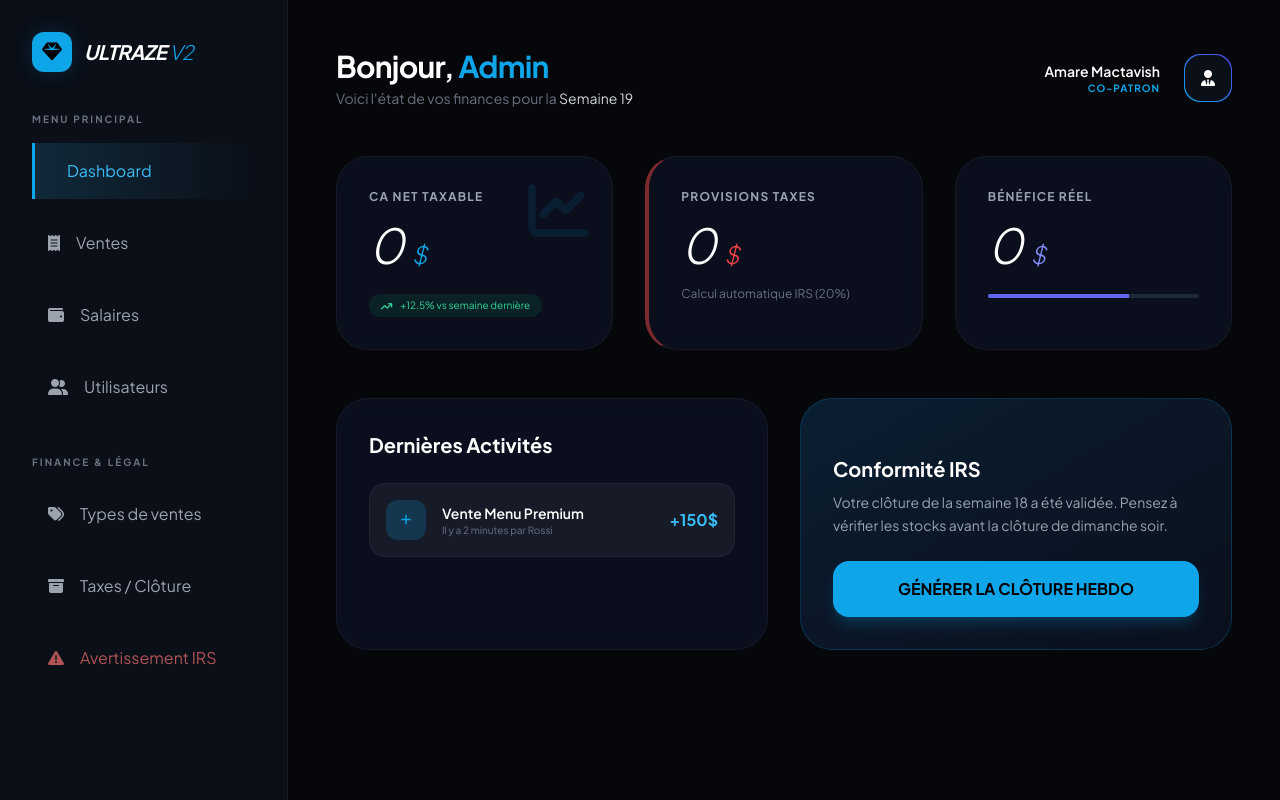
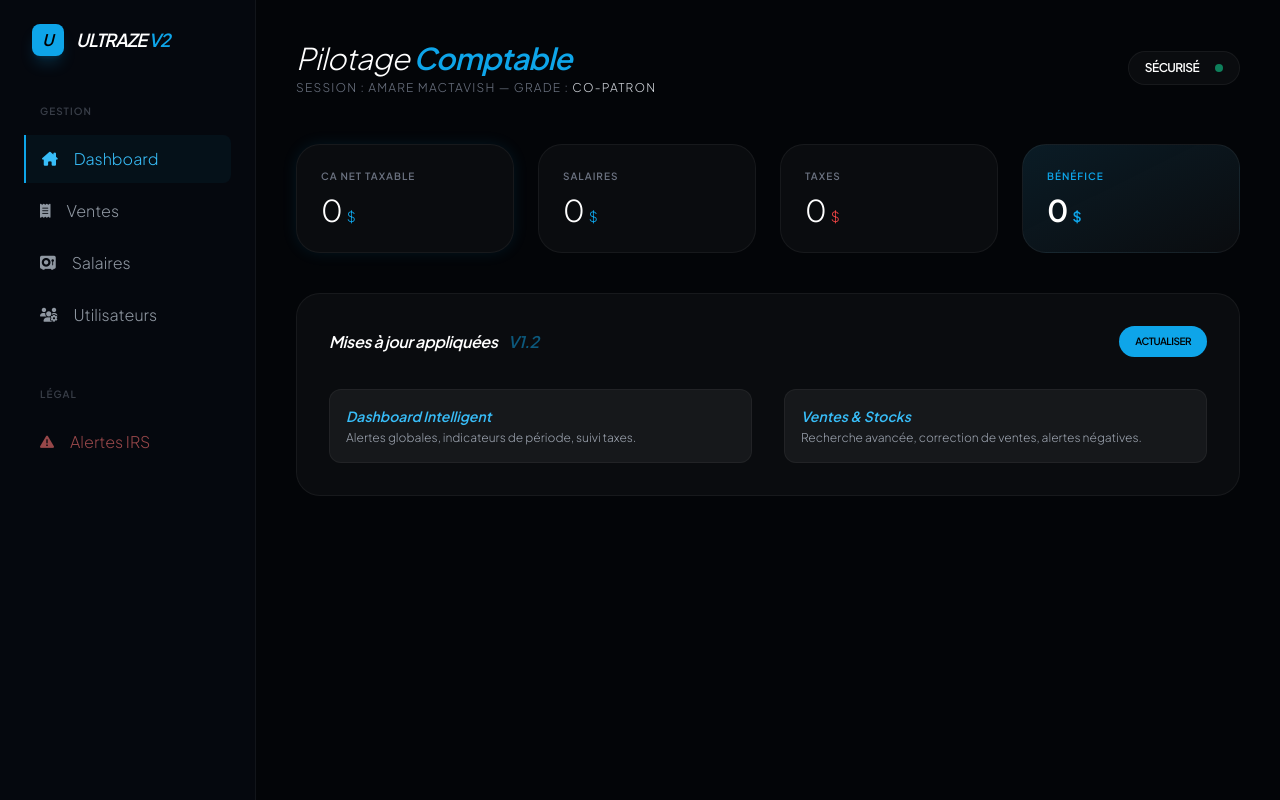
Before and after one commit to Hyuko123/comptabilit-, a Flask app: page /dashboard in a window 1280 px wide. Run offline with Flask 3, Linux system fonts and the light colour scheme; some libraries are stand-ins or nearby versions.

Commit message:
Update dashboard.html

```diff
--- a/templates/dashboard.html
+++ b/templates/dashboard.html
@@ -2,149 +2,96 @@
 <html lang="fr">
 <head>
     <meta charset="UTF-8">
-    <meta name="viewport" content="width=device-width, initial-scale=1.0">
-    <title>Ultraze V2 | Premium Management</title>
     <script src="https://cdn.tailwindcss.com"></script>
-    <link href="https://fonts.googleapis.com/css2?family=Plus+Jakarta+Sans:wght@300;400;600;700&display=swap" rel="stylesheet">
+    <link href="https://fonts.googleapis.com/css2?family=Plus+Jakarta+Sans:wght@300;600&display=swap" rel="stylesheet">
     <link rel="stylesheet" href="https://cdnjs.cloudflare.com/ajax/libs/font-awesome/6.5.1/css/all.min.css">
     <style>
-        body { font-family: 'Plus Jakarta Sans', sans-serif; background-color: #05070a; color: #e2e8f0; }
-        .glass-card { background: rgba(15, 23, 42, 0.6); backdrop-filter: blur(12px); border: 1px solid rgba(255, 255, 255, 0.05); }
-        .sidebar-item:hover { background: linear-gradient(90deg, rgba(56, 189, 248, 0.1) 0%, transparent 100%); border-left: 3px solid #0ea5e9; }
-        .active-link { background: linear-gradient(90deg, rgba(56, 189, 248, 0.15) 0%, transparent 100%); border-left: 3px solid #0ea5e9; color: #38bdf8; }
-        .sidebar { transition: all 0.4s cubic-bezier(0.4, 0, 0.2, 1); }
-        .cyan-glow { box-shadow: 0 0 20px rgba(14, 165, 233, 0.15); }
+        body { font-family: 'Plus Jakarta Sans', sans-serif; background-color: #030508; }
+        .sidebar { background: rgba(6, 9, 15, 0.95); backdrop-filter: blur(20px); border-right: 1px solid rgba(255,255,255,0.05); }
+        .glass { background: rgba(255, 255, 255, 0.03); border: 1px solid rgba(255, 255, 255, 0.05); border-radius: 24px; }
+        .cyan-glow { box-shadow: 0 0 15px rgba(14, 165, 233, 0.1); }
     </style>
 </head>
-<body class="overflow-x-hidden">
+<body class="text-slate-300">
 
-    <aside id="sidebar" class="fixed left-0 top-0 h-full w-72 bg-[#0a0f18] border-r border-white/5 z-50 sidebar -translate-x-full lg:translate-x-0">
-        <div class="p-8">
-            <div class="flex items-center gap-3 mb-10">
-                <div class="w-10 h-10 bg-sky-500 rounded-xl flex items-center justify-center cyan-glow">
-                    <i class="fa-solid fa-gem text-black text-xl"></i>
-                </div>
-                <span class="text-xl font-bold tracking-tight text-white italic">ULTRAZE <span class="text-sky-500 font-light">V2</span></span>
+    <nav class="fixed left-0 top-0 h-full w-64 sidebar p-6 z-50">
+        <div class="flex items-center gap-3 mb-12 px-2">
+            <div class="w-8 h-8 bg-sky-500 rounded-lg flex items-center justify-center text-black font-bold shadow-lg shadow-sky-500/20 italic">U</div>
+            <span class="text-white font-bold tracking-tighter text-lg uppercase italic">Ultraze <span class="text-sky-500">V2</span></span>
         </div>
 
-            <nav class="space-y-4">
-                <p class="text-[10px] uppercase tracking-[2px] text-gray-500 font-bold mb-4">Menu Principal</p>
-                <a href="/" class="sidebar-item active-link flex items-center gap-4 p-4 rounded-r-xl transition-all duration-300">
-                    <i class="fa-solid fa-grid-2 text-lg"></i> Dashboard
+        <div class="space-y-1">
+            <p class="text-[10px] text-gray-500 font-bold uppercase tracking-widest px-4 mb-4 opacity-50">Gestion</p>
+            <a href="/dashboard" class="flex items-center gap-4 px-4 py-3 text-sky-400 bg-sky-500/5 border-l-2 border-sky-500 transition-all rounded-r-lg">
+                <i class="fa-solid fa-house-chimney text-sm"></i> Dashboard
             </a>
-                <a href="/ventes" class="sidebar-item flex items-center gap-4 p-4 text-gray-400 hover:text-white rounded-r-xl transition-all">
-                    <i class="fa-solid fa-receipt"></i> Ventes
+            <a href="/ventes" class="flex items-center gap-4 px-4 py-3 hover:bg-white/5 transition-all rounded-lg opacity-70 hover:opacity-100">
+                <i class="fa-solid fa-receipt text-sm"></i> Ventes
             </a>
-                <a href="/salaires" class="sidebar-item flex items-center gap-4 p-4 text-gray-400 hover:text-white rounded-r-xl transition-all">
-                    <i class="fa-solid fa-wallet"></i> Salaires
+            <a href="/salaires" class="flex items-center gap-4 px-4 py-3 hover:bg-white/5 transition-all rounded-lg opacity-70 hover:opacity-100">
+                <i class="fa-solid fa-vault text-sm"></i> Salaires
             </a>
-                <a href="/utilisateurs" class="sidebar-item flex items-center gap-4 p-4 text-gray-400 hover:text-white rounded-r-xl transition-all">
-                    <i class="fa-solid fa-user-group"></i> Utilisateurs
+            <a href="/utilisateurs" class="flex items-center gap-4 px-4 py-3 hover:bg-white/5 transition-all rounded-lg opacity-70 hover:opacity-100">
+                <i class="fa-solid fa-users-gear text-sm"></i> Utilisateurs
             </a>
-
-                <p class="text-[10px] uppercase tracking-[2px] text-gray-500 font-bold pt-6 mb-4">Finance & Légal</p>
-                <a href="#" class="sidebar-item flex items-center gap-4 p-4 text-gray-400 hover:text-white rounded-r-xl transition-all">
-                    <i class="fa-solid fa-tags"></i> Types de ventes
-                </a>
-                <a href="#" class="sidebar-item flex items-center gap-4 p-4 text-gray-400 hover:text-white rounded-r-xl transition-all">
-                    <i class="fa-solid fa-box-archive"></i> Taxes / Clôture
-                </a>
-                <a href="#" class="sidebar-item flex items-center gap-4 p-4 text-red-400/70 hover:text-red-400 rounded-r-xl transition-all">
-                    <i class="fa-solid fa-triangle-exclamation"></i> Avertissement IRS
-                </a>
-            </nav>
-        </div>
-    </aside>
-
-    <main class="lg:ml-72 min-h-screen p-6 md:p-12">
-
-        <header class="flex justify-between items-center mb-12">
-            <button onclick="toggleSidebar()" class="lg:hidden w-12 h-12 glass-card rounded-full flex items-center justify-center">
-                <i class="fa-solid fa-bars-staggered text-sky-500"></i>
-            </button>
-
-            <div class="hidden md:block">
-                <h1 class="text-3xl font-bold text-white tracking-tight">Bonjour, <span class="text-sky-500">Admin</span></h1>
-                <p class="text-gray-500 text-sm mt-1">Voici l'état de vos finances pour la <span class="text-gray-300">Semaine 19</span></p>
         </div>
 
-            <div class="flex items-center gap-6">
-                <div class="text-right hidden sm:block">
-                    <p class="text-white font-semibold text-sm">Amare Mactavish</p>
-                    <p class="text-sky-500 text-[10px] uppercase font-bold tracking-widest">Co-Patron</p>
+        <div class="mt-12 space-y-1">
+            <p class="text-[10px] text-gray-500 font-bold uppercase tracking-widest px-4 mb-4 opacity-50">Légal</p>
+            <a href="#" class="flex items-center gap-4 px-4 py-3 hover:bg-red-500/5 text-red-400/60 hover:text-red-400 transition-all rounded-lg">
+                <i class="fa-solid fa-triangle-exclamation text-sm"></i> Alertes IRS
+            </a>
         </div>
-                <div class="w-12 h-12 rounded-2xl bg-gradient-to-tr from-sky-500 to-indigo-600 p-[1px]">
-                    <div class="w-full h-full bg-[#0a0f18] rounded-2xl flex items-center justify-center">
-                        <i class="fa-solid fa-user-tie text-white"></i>
+    </nav>
+
+    <main class="ml-64 p-10">
+        <header class="flex justify-between items-center mb-12">
+            <div>
+                <h1 class="text-3xl font-light text-white tracking-tight italic">Pilotage <span class="font-bold text-sky-500">Comptable</span></h1>
+                <p class="text-gray-500 text-xs mt-1 uppercase tracking-widest">Session : Amare Mactavish — Grade : <span class="text-gray-300">Co-Patron</span></p>
             </div>
-                </div>
+            <div class="glass px-4 py-2 flex items-center gap-4">
+                <span class="text-xs font-bold text-white tracking-tighter">SÉCURISÉ</span>
+                <div class="w-2 h-2 bg-emerald-500 rounded-full animate-pulse"></div>
             </div>
         </header>
 
-        <div class="grid grid-cols-1 md:grid-cols-3 gap-8 mb-12">
-            <div class="glass-card p-8 rounded-[32px] relative overflow-hidden group">
-                <div class="absolute top-0 right-0 p-6 opacity-10 group-hover:opacity-20 transition-opacity">
-                    <i class="fa-solid fa-chart-line text-6xl text-sky-500"></i>
+        <div class="grid grid-cols-1 md:grid-cols-4 gap-6 mb-10">
+            <div class="glass p-6 cyan-glow">
+                <p class="text-[10px] font-bold text-gray-500 uppercase mb-2 tracking-widest">CA Net Taxable</p>
+                <p class="text-3xl font-light text-white">0<span class="text-sky-500 text-sm ml-1">$</span></p>
             </div>
-                <p class="text-gray-400 text-xs uppercase font-bold tracking-widest mb-4">CA Net Taxable</p>
-                <h2 class="text-5xl font-light text-white italic">0<span class="text-sky-500 text-2xl ml-2">$</span></h2>
-                <div class="mt-6 flex items-center gap-2 text-[10px] text-emerald-400 bg-emerald-500/10 w-fit px-3 py-1 rounded-full">
-                    <i class="fa-solid fa-arrow-trend-up"></i> +12.5% vs semaine dernière
+            <div class="glass p-6">
+                <p class="text-[10px] font-bold text-gray-500 uppercase mb-2 tracking-widest">Salaires</p>
+                <p class="text-3xl font-light text-white">0<span class="text-sky-500 text-sm ml-1">$</span></p>
+            </div>
+            <div class="glass p-6">
+                <p class="text-[10px] font-bold text-gray-500 uppercase mb-2 tracking-widest">Taxes</p>
+                <p class="text-3xl font-light text-white text-red-500/80">0<span class="text-red-500 text-sm ml-1">$</span></p>
+            </div>
+            <div class="glass p-6 bg-gradient-to-br from-sky-500/10 to-transparent">
+                <p class="text-[10px] font-bold text-sky-500 uppercase mb-2 tracking-widest">Bénéfice</p>
+                <p class="text-3xl font-bold text-white">0<span class="text-sky-500 text-sm ml-1">$</span></p>
             </div>
         </div>
 
-            <div class="glass-card p-8 rounded-[32px] border-l-4 border-l-red-500/50">
-                <p class="text-gray-400 text-xs uppercase font-bold tracking-widest mb-4">Provisions Taxes</p>
-                <h2 class="text-5xl font-light text-white italic">0<span class="text-red-500 text-2xl ml-2">$</span></h2>
-                <p class="mt-4 text-gray-500 text-xs">Calcul automatique IRS (20%)</p>
+        <div class="glass p-8">
+            <div class="flex justify-between items-center mb-8">
+                <h3 class="text-white font-bold italic tracking-tight">Mises à jour appliquées <span class="text-sky-500 opacity-50 ml-2">V1.2</span></h3>
+                <button class="text-[10px] font-bold bg-sky-500 text-black px-4 py-2 rounded-full uppercase tracking-tighter">Actualiser</button>
             </div>
-
-            <div class="glass-card p-8 rounded-[32px]">
-                <p class="text-gray-400 text-xs uppercase font-bold tracking-widest mb-4">Bénéfice Réel</p>
-                <h2 class="text-5xl font-light text-white italic">0<span class="text-indigo-400 text-2xl ml-2">$</span></h2>
-                <div class="mt-6 h-1 w-full bg-gray-800 rounded-full overflow-hidden">
-                    <div class="h-full bg-indigo-500 w-2/3"></div>
+            <div class="grid grid-cols-2 gap-8 text-sm">
+                <div class="p-4 bg-white/5 rounded-xl border border-white/5">
+                    <p class="text-sky-400 font-bold mb-1 italic">Dashboard Intelligent</p>
+                    <p class="text-xs text-gray-400">Alertes globales, indicateurs de période, suivi taxes.</p>
                 </div>
+                <div class="p-4 bg-white/5 rounded-xl border border-white/5">
+                    <p class="text-sky-400 font-bold mb-1 italic">Ventes & Stocks</p>
+                    <p class="text-xs text-gray-400">Recherche avancée, correction de ventes, alertes négatives.</p>
                 </div>
-        </div>
-
-        <div class="grid grid-cols-1 lg:grid-cols-2 gap-8">
-            <div class="glass-card p-8 rounded-[32px]">
-                <h3 class="text-xl font-bold text-white mb-6">Dernières Activités</h3>
-                <div class="space-y-6">
-                    <div class="flex items-center justify-between p-4 bg-white/5 rounded-2xl border border-white/5">
-                        <div class="flex items-center gap-4">
-                            <div class="w-10 h-10 rounded-xl bg-sky-500/20 flex items-center justify-center text-sky-500 text-xs">
-                                <i class="fa-solid fa-plus"></i>
-                            </div>
-                            <div>
-                                <p class="text-sm font-semibold text-white">Vente Menu Premium</p>
-                                <p class="text-[10px] text-gray-500">Il y a 2 minutes par Rossi</p>
-                            </div>
-                        </div>
-                        <span class="text-sky-400 font-bold">+150$</span>
-                    </div>
-                </div>
-            </div>
-
-            <div class="glass-card p-8 rounded-[32px] bg-gradient-to-br from-sky-500/10 to-transparent border-sky-500/20">
-                <i class="fa-solid fa-shield-check text-sky-500 text-3xl mb-4"></i>
-                <h3 class="text-xl font-bold text-white mb-2">Conformité IRS</h3>
-                <p class="text-gray-400 text-sm leading-relaxed mb-6">
-                    Votre clôture de la semaine 18 a été validée. Pensez à vérifier les stocks avant la clôture de dimanche soir.
-                </p>
-                <button class="w-full py-4 bg-sky-500 hover:bg-sky-400 text-black font-extrabold rounded-2xl transition-all shadow-lg shadow-sky-500/20">
-                    GÉNÉRER LA CLÔTURE HEBDO
-                </button>
             </div>
         </div>
     </main>
 
-    <script>
-        function toggleSidebar() {
-            const sb = document.getElementById('sidebar');
-            sb.classList.toggle('-translate-x-full');
-        }
-    </script>
 </body>
 </html>
```
Lines whose indentation alone changed are shown as unchanged.
